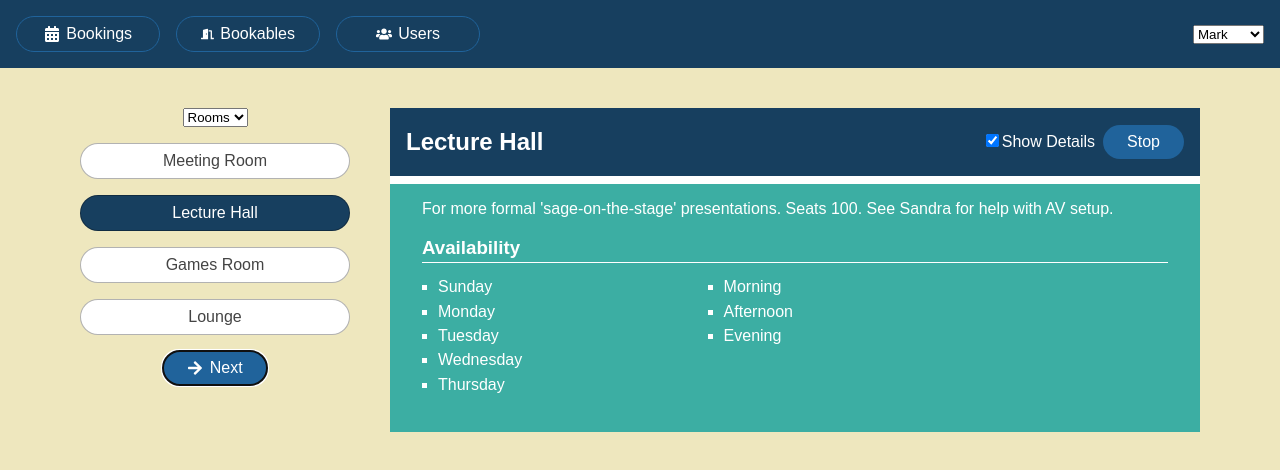
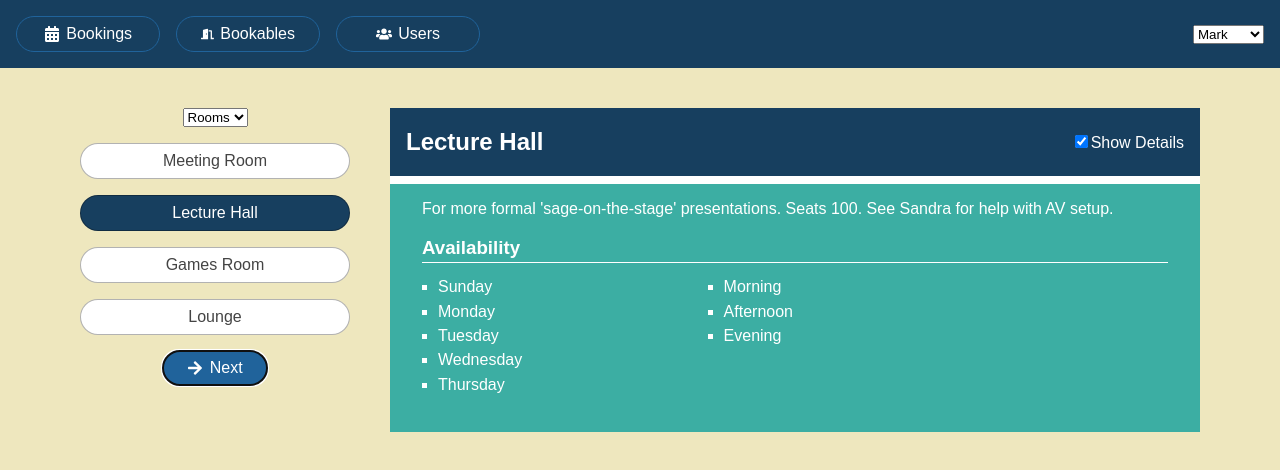
Before and after one commit to Abbracx/react-hooks-in-action, a React (Create React App) app: page /bookables in a window 1280 px wide. Shown: the top 470 px of the page. Built offline with nearby package versions, Linux system fonts and the light colour scheme; data requests are answered from the project's data file.

Commit message:
Receiving state and dispatch in the BookablesList component

```diff
--- a/src/components/Bookables/BookablesList.jsx
+++ b/src/components/Bookables/BookablesList.jsx
@@ -1,25 +1,13 @@
-import { useReducer, useEffect, useRef, Fragment } from "react";
-// import data from "../../static.json";
-import data from "../../static.json";
+import { useEffect, useRef } from "react";
 import {FaArrowRight} from "react-icons/fa";
-import reducer from "./reducer";
 import getData from "../../utils/api";
 import Spinner from "../UI/Spinner";
 
-const initialState = {
-    group: "Rooms",
-    bookableIndex: 0,
-    hasDetails: true,
-    bookables: [],
-    isLoading: true,
-    error: false
-};
 
-const BookablesList = () => {
-    const [state, dispatch] = useReducer(reducer, initialState);
-    const {group, bookableIndex, bookables, hasDetails, isLoading, error} = state;
+const BookablesList = ({ state, dispatch }) => {
+
+    const {group, bookableIndex, bookables, isLoading, error} = state;
     const bookablesInGroup = bookables.filter(b => b.group === group); // bookables belonging to a group
-    const bookable = bookablesInGroup[bookableIndex];
     const groups = [...new Set(bookables.map(b => b.group))]; // unique bookables
 
     const timerRef =  useRef(null)
@@ -37,7 +25,7 @@ const BookablesList = () => {
                 type: "FETCH_BOOKABLES_ERROR",
                 payload: error
             }));
-    }, [])
+    }, [dispatch])
 
 
     // Run an effect when the component first mounts.
@@ -74,10 +62,6 @@ const BookablesList = () => {
         dispatch ({ type: "NEXT_BOOKABLE"});
     }
 
-    function toggleDetails () {
-        dispatch ({ type: "TOGGLE_HAS_DETAILS" });
-    }
-
     if(error){
         return <p>{error.message}</p>
     }
@@ -87,12 +71,8 @@ const BookablesList = () => {
     }
 
   return (
-    <Fragment>
     <div>
-        <select
-            value={group}
-            onChange={changeGroup}
-        >
+        <select value={group} onChange={changeGroup} >
             {groups.map(g => <option value={g} key={g}>{g}</option>)}
         </select>
         <ul className="bookables items-list-nav">
@@ -115,53 +95,13 @@ const BookablesList = () => {
                 className="btn"
                 onClick={nextBookable}
                 ref={nextButtonRef}
-            autoFocus >
+                autoFocus
+            >
                 <FaArrowRight/>
                 <span>Next</span>
             </button>
         </p>
     </div>
-    { bookable && (
-        <div className="bookable-details">
-            <div className="item">
-                <div className="item-header">
-                    <h2>{bookable.title}</h2>
-                    <span className="controls">
-                        <label>
-                            <input
-                            type="checkbox"
-                            checked={hasDetails}
-                            onChange={toggleDetails}
-                            />
-                                Show Details
-                        </label>
-                        <button className="btn"
-                            onClick={stopPresentation}>
-                            Stop
-                        </button>
-                    </span>
-                </div>
-                <p>{bookable.notes}</p>
-
-                {hasDetails && (
-                    <div className="item-details">
-                        <h3>Availability</h3>
-                        <div className="bookable-availability">
-                            <ul>
-                                {bookable.days.sort().map(d => <li key={d}>{data.days[d]}</li>)}
-                            </ul>
-                            <ul>
-                                {bookable.sessions
-                                .map(s => <li key={s}>{data.sessions[s]}</li>)
-                                }
-                            </ul>
-                        </div>
-                    </div>
-                )}
-            </div>
-        </div>
-    )}
-    </Fragment>
   )
 }
 
```
Lines whose indentation alone changed are shown as unchanged.
